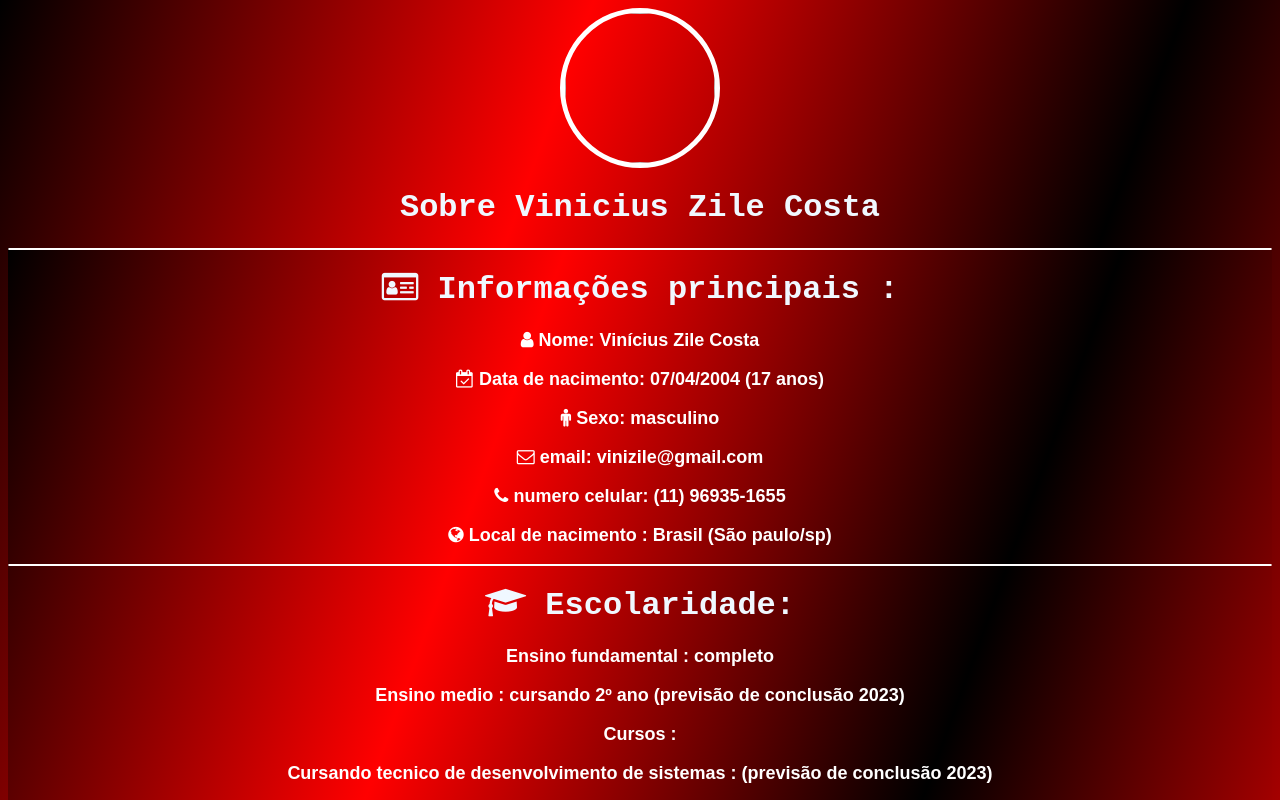
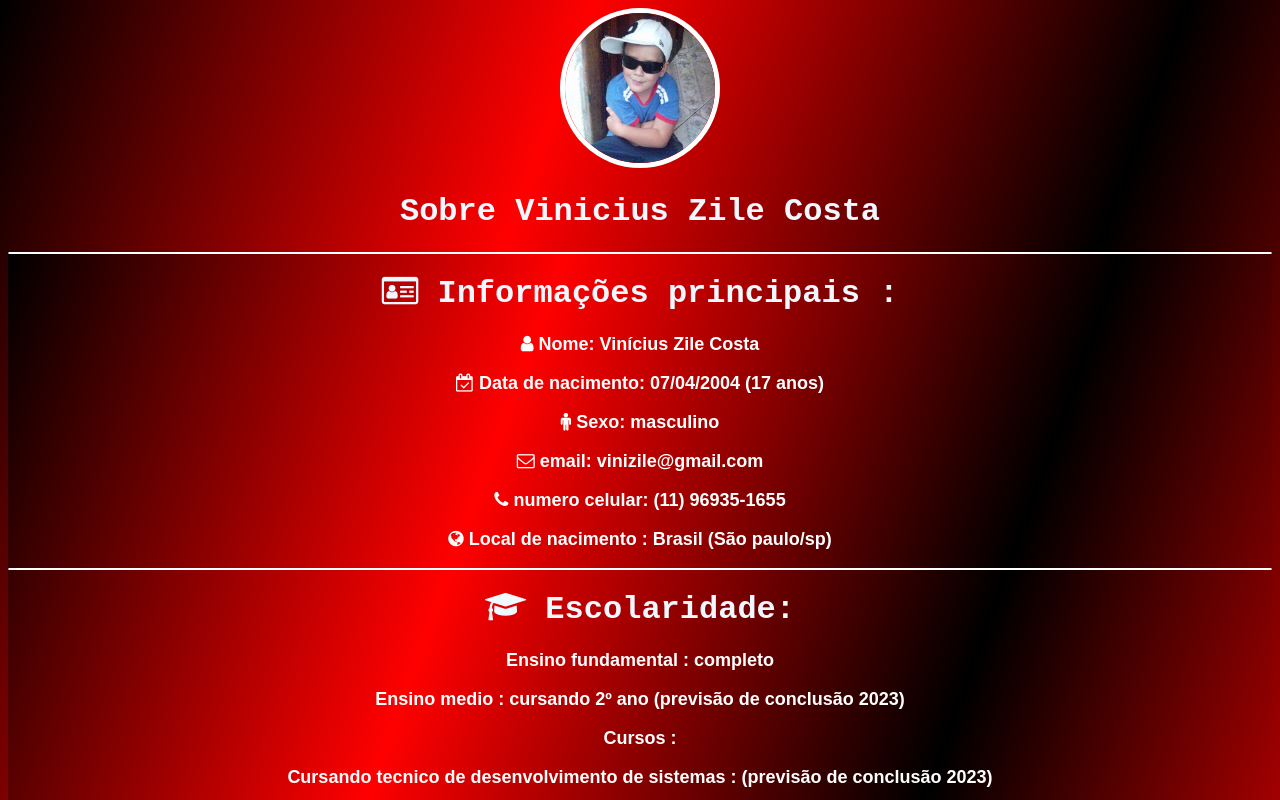
Before and after one commit to viniciuszile/Curriculo, a plain HTML site: page index.html in a window 1280 px wide. Shown: the top 800 px of the page. Drawn offline with Linux system fonts and the light colour scheme.

Commit message:
Update index.html

```diff
--- a/index.html
+++ b/index.html
@@ -14,7 +14,7 @@
 
   <div class="teste">
 
-    <img class="zile" src=".images/zile.png" alt="" srcset=""  width="150" height="150" border-radius: 10px;  >
+    <img class="zile" src="images/zile.png" alt="" srcset=""  width="150" height="150" border-radius: 10px;  >
 
 
 
```
